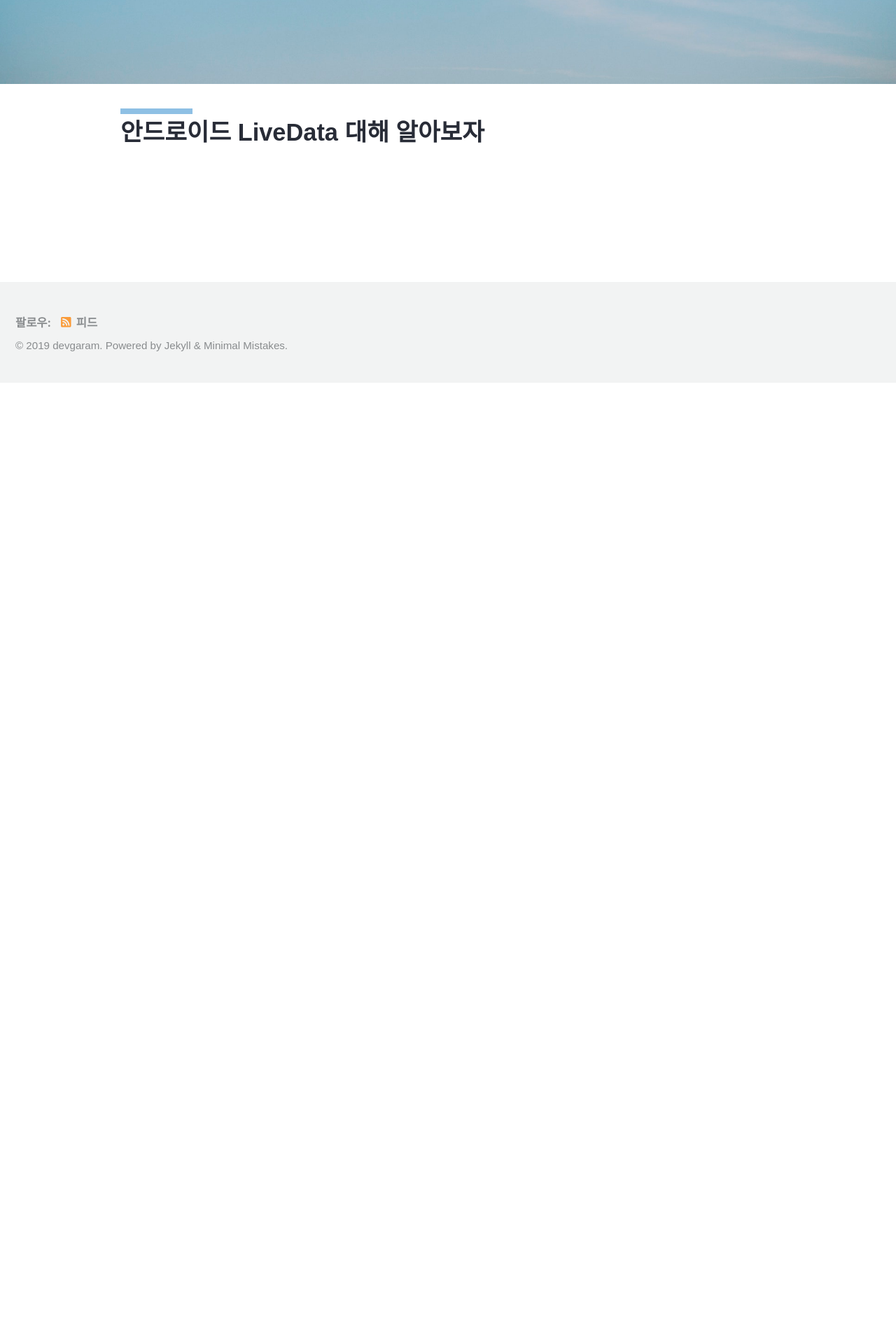
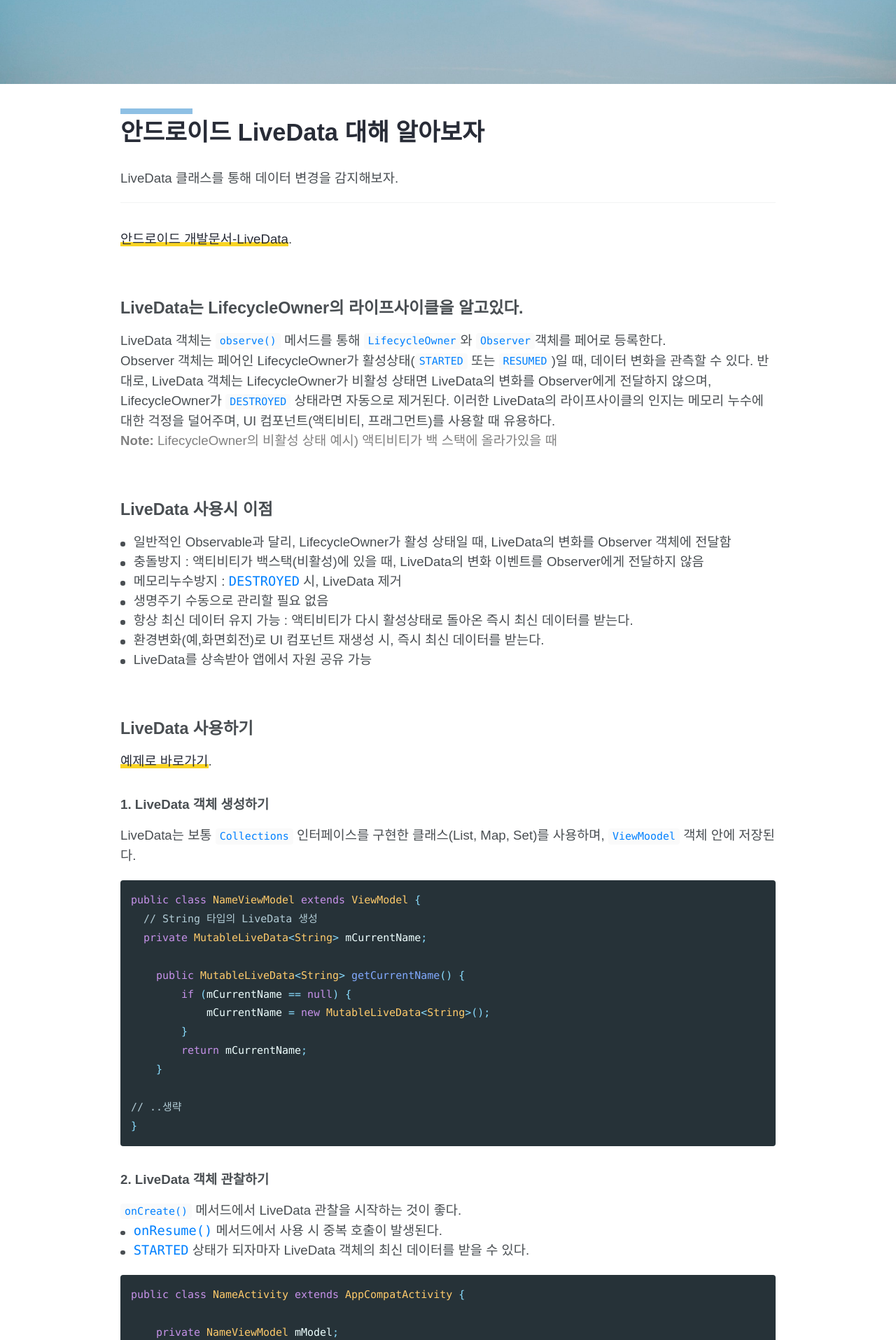
Before and after one commit to devgaram/prev-devgaram.github.io, a Jekyll site: the page built from _posts/2019-01-09-android-LiveData.md, in a window 1280 px wide. Shown: the part 353-2268 px from the top of the page at 70% size. Built offline with Jekyll 4.4.1, drawn with Linux system fonts in a browser that asks for light colours; cached includes are drawn as plain includes; nearby versions of some CDN libraries; some web fonts are replaced; before the commit the page ends 900 px from its top, so only the background shows below that; some of the changed text lies outside the part shown.

Commit message:
livedata 포스팅

````diff
--- /dev/null
+++ b/_posts/2019-01-09-android-LiveData.md
@@ -0,0 +1,96 @@
+---
+layout: post-content
+title: 안드로이드 LiveData 대해 알아보자
+date: 2019-01-09
+tags: [android, livedata, mvvm]
+---
+
+LiveData 클래스를 통해 데이터 변경을 감지해보자.
+
+---
+
+[안드로이드 개발문서-LiveData](https://developer.android.com/topic/libraries/architecture/livedata#java).
+
+# LiveData는 LifecycleOwner의 라이프사이클을 알고있다.
+LiveData 객체는 <code class="codetainer">observe()</code> 메서드를 통해 <code class="codetainer">LifecycleOwner</code>와 <code class="codetainer">Observer</code>객체를 페어로 등록한다.
+Observer 객체는 페어인 LifecycleOwner가 활성상태(<code class="codetainer">STARTED</code> 또는 <code class="codetainer">RESUMED</code>)일 때, 데이터 변화을 관측할 수 있다.
+반대로, LiveData 객체는 LifecycleOwner가 비활성 상태면 LiveData의 변화를 Observer에게 전달하지 않으며, LifecycleOwner가 <code class="codetainer">DESTROYED</code> 상태라면 자동으로 제거된다.
+이러한 LiveData의 라이프사이클의 인지는 메모리 누수에 대한 걱정을 덜어주며, UI 컴포넌트(액티비티, 프래그먼트)를 사용할 때 유용하다.
+<span class="clr-grey">**Note:** LifecycleOwner의 비활성 상태 예시) 액티비티가 백 스택에 올라가있을 때 </span>
+
+# LiveData 사용시 이점
+<span class="li-icon">일반적인 Observable과 달리, LifecycleOwner가 활성 상태일 때, LiveData의 변화를 Observer 객체에 전달함</span>
+<span class="li-icon">충돌방지 : 액티비티가 백스택(비활성)에 있을 때, LiveData의 변화 이벤트를 Observer에게 전달하지 않음</span>
+<span class="li-icon">메모리누수방지 : <code class="codetainer">DESTROYED</code> 시, LiveData 제거</span>
+<span class="li-icon">생명주기 수동으로 관리할 필요 없음</span>
+<span class="li-icon">항상 최신 데이터 유지 가능 : 액티비티가 다시 활성상태로 돌아온 즉시 최신 데이터를 받는다.</span>
+<span class="li-icon">환경변화(예,화면회전)로 UI 컴포넌트 재생성 시, 즉시 최신 데이터를 받는다.</span>
+<span class="li-icon">LiveData를 상속받아 앱에서 자원 공유 가능</span>
+
+# LiveData 사용하기
+[예제로 바로가기](/android-mvvm/#LiveData).
+## 1. LiveData 객체 생성하기
+LiveData는 보통 <code class="codetainer">Collections</code> 인터페이스를 구현한 클래스(List, Map, Set)를 사용하며, <code class="codetainer">ViewMoodel</code> 객체 안에 저장된다.
+```java
+public class NameViewModel extends ViewModel {
+  // String 타입의 LiveData 생성
+  private MutableLiveData<String> mCurrentName;
+
+    public MutableLiveData<String> getCurrentName() {
+        if (mCurrentName == null) {
+            mCurrentName = new MutableLiveData<String>();
+        }
+        return mCurrentName;
+    }
+
+// ..생략
+}
+```
+## 2. LiveData 객체 관찰하기
+<code class="codetainer">onCreate()</code> 메서드에서 LiveData 관찰을 시작하는 것이 좋다.
+<span class="li-icon"><code class="codetainer">onResume()</code> 메서드에서 사용 시 중복 호출이 발생된다.</span>
+<span class="li-icon"><code class="codetainer">STARTED</code> 상태가 되자마자 LiveData 객체의 최신 데이터를 받을 수 있다.</span>
+
+
+```java
+public class NameActivity extends AppCompatActivity {
+
+    private NameViewModel mModel;
+
+    @Override
+    protected void onCreate(Bundle savedInstanceState) {
+        super.onCreate(savedInstanceState);
+
+        // ..생략
+
+        // ViewModel 얻기
+        mModel = ViewModelProviders.of(this).get(NameViewModel.class);
+
+
+        // 옵저버 생성
+        final Observer<String> nameObserver = new Observer<String>() {
+            @Override
+            public void onChanged(@Nullable final String newName) {
+                // Update the UI, in this case, a TextView.
+                mNameTextView.setText(newName);
+            }
+        };
+
+        // LiveData 관찰 시작
+        mModel.getCurrentName().observe(this, nameObserver);
+    }
+}
+```
+## 3. LiveData 객체 업데이트하기
+LiveData는 데이터를 업데이트 하는 publid 메서드를 가지고 있지 않으므로, LiveData를 상속받은 <code class="codetainer">MutableLiveData</code>를 사용해야한다.
+<code class="codetainer">MutableLiveData</code>는 <code class="codetainer">public setValue(T)</code>와 <code class="codetainer">public postValue(T)</code> 메서드를 가지고 있어서 이를 통해 데이터를 변경할 수 있다.
+```java
+mButton.setOnClickListener(new OnClickListener() {
+    @Override
+    public void onClick(View v) {
+        String anotherName = "John Doe";
+        mModel.getCurrentName().setValue(anotherName);
+    }
+});
+```
+<code class="codetainer">setValue(T)</code>와 <code class="codetainer">postValue(T)</code>는 호출 시 Observer의 <code class="codetainer">onChanged()</code> 메서드가 호출되어 UI가 업데이트 된다.
--- a/_sass/minimal-mistakes/_page.scss
+++ b/_sass/minimal-mistakes/_page.scss
@@ -565,6 +565,19 @@
   code.codetainer {
     color: #0080ff;
   }
+  span.li-icon {
+    display: block;
+  }
+  span.li-icon::before {
+    content: "";
+    width: .4em;
+    height: 0.35em;
+    display: block;
+    background: #494e52;
+    display: inline-block;
+    margin-right: 0.6em;
+    border-radius: 0.175em;
+  }
 }
 #page__post-archive {
   margin-left: auto;
````
Also changed, not shown: _posts/2019-01-07-android-LiveData.md (deleted, +0 -6 lines), _posts/2019-01-07-android-mvvm.md (+1 -1 lines), 5 other files.
